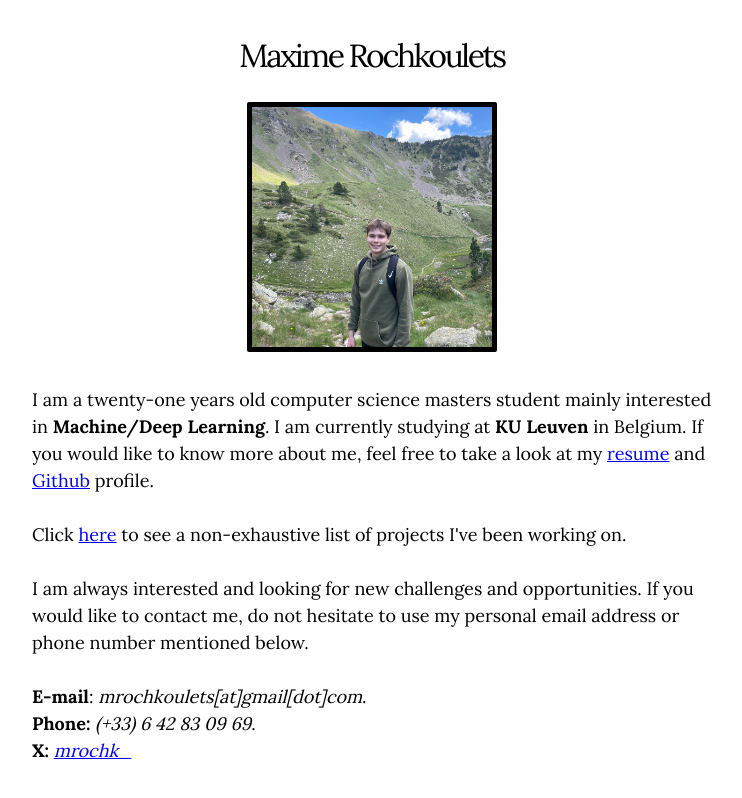
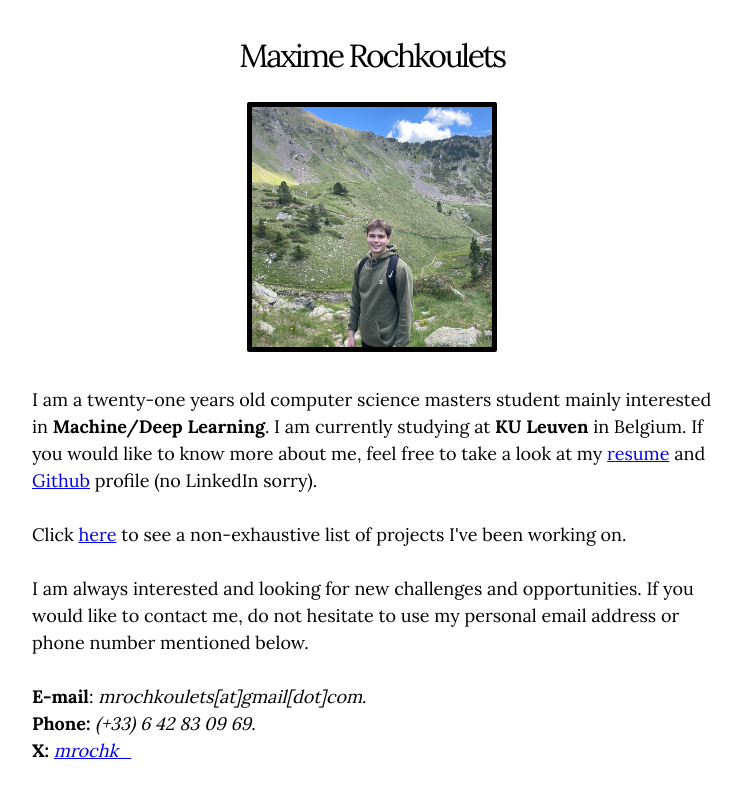
Before and after one commit to mrochk/mrochk.github.io, a Jekyll site: the page built from index.html, in a window 1280 px wide. Shown: the top 798 px of the page, without its empty margins (268-1010 px from the left). Built offline with Jekyll 4.4.1, drawn with Linux system fonts in a browser that asks for light colours.

Commit message:
No LinkedIn.

```diff
--- a/_config.yml
+++ b/_config.yml
@@ -23,7 +23,7 @@
 resume_header_contact_info:     "(+33) 6 42 83 09 69 - mrochkoulets@gmail.com"
 display_header_contact_info:    "false"
 
-resume_header_intro: "<p>I am a twenty-one years old computer science masters student mainly interested in <b>Machine/Deep Learning</b>. I am currently studying at <b>KU Leuven</b> in Belgium. If you would like to know more about me, feel free to take a look at my <a href=\"./resume.pdf\">resume</a> and <a href=\"https://github.com/mrochk\">Github</a> profile.<br><br>Click <a href=\"./projects.html\">here</a> to see a non-exhaustive list of projects I've been working on.<br><br>I am always interested and looking for new challenges and opportunities. If you would like to contact me, do not hesitate to use my personal email address or phone number mentioned below.<br><br><b>E-mail</b>: <i>mrochkoulets[at]gmail[dot]com</i>.<br><b>Phone:</b> <i>(+33) 6 42  83 09 69</i>.<br><b>X:</b> <a href=\"https://x.com/mrochk_\"><i>mrochk_</i></a></p>"
+resume_header_intro: "<p>I am a twenty-one years old computer science masters student mainly interested in <b>Machine/Deep Learning</b>. I am currently studying at <b>KU Leuven</b> in Belgium. If you would like to know more about me, feel free to take a look at my <a href=\"./resume.pdf\">resume</a> and <a href=\"https://github.com/mrochk\">Github</a> profile (no LinkedIn sorry).<br><br>Click <a href=\"./projects.html\">here</a> to see a non-exhaustive list of projects I've been working on.<br><br>I am always interested and looking for new challenges and opportunities. If you would like to contact me, do not hesitate to use my personal email address or phone number mentioned below.<br><br><b>E-mail</b>: <i>mrochkoulets[at]gmail[dot]com</i>.<br><b>Phone:</b> <i>(+33) 6 42  83 09 69</i>.<br><b>X:</b> <a href=\"https://x.com/mrochk_\"><i>mrochk_</i></a></p>"
 
 # use "yes" to display the email contact button,
 # "no" to display an "I'm not looking for work" message,
```
